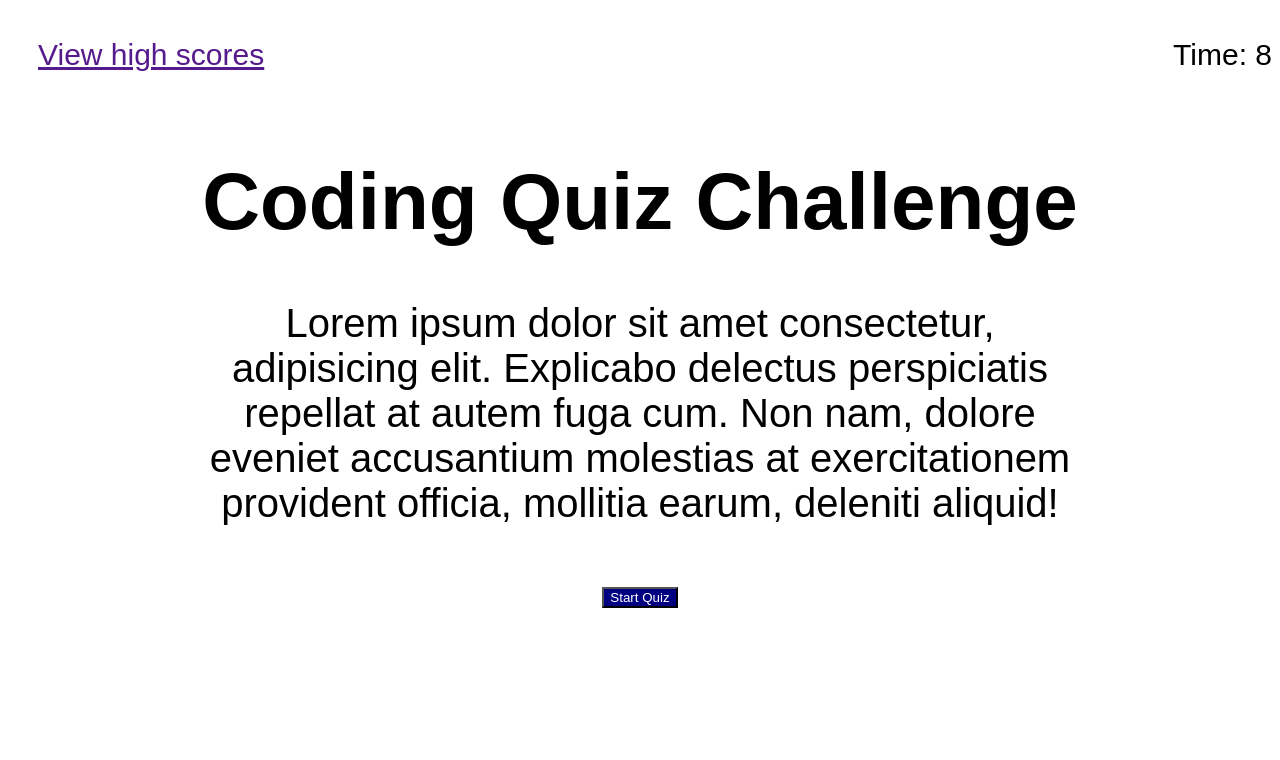
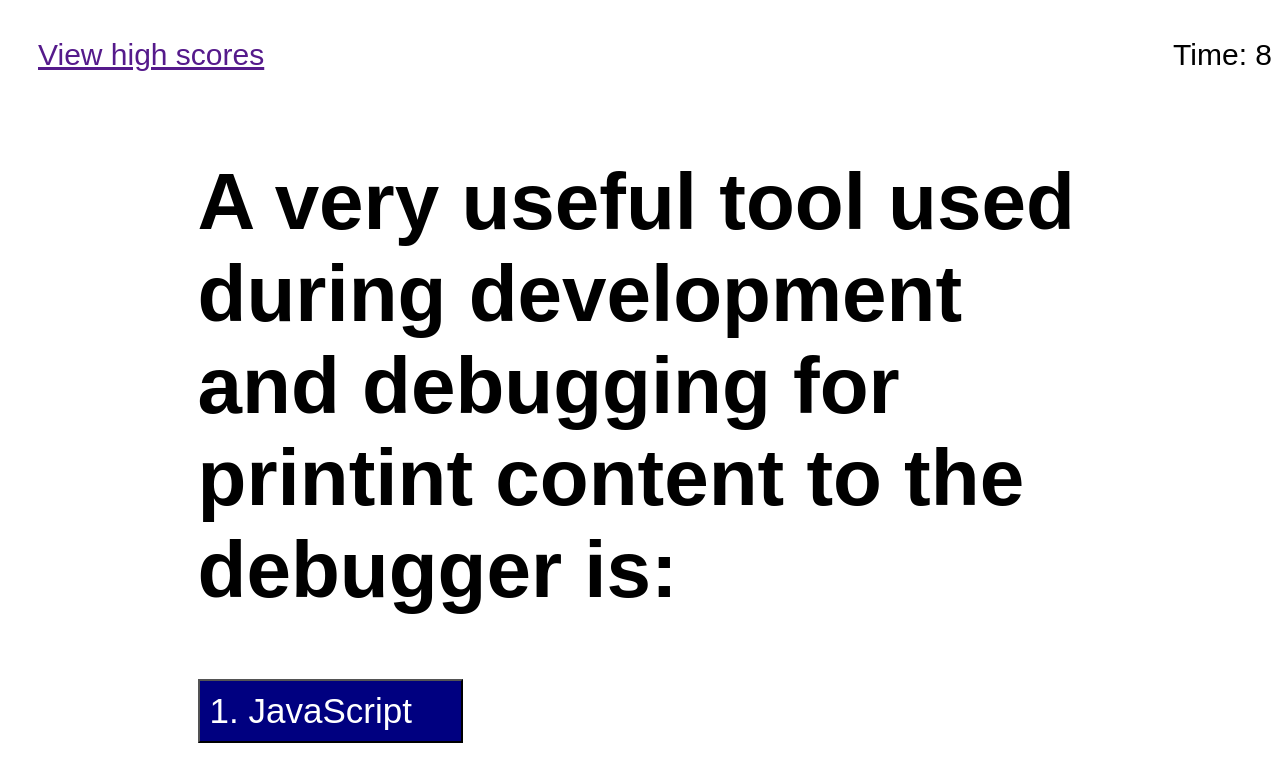
Before and after one commit to wfk-tokunaga/code-quiz, a plain HTML site: page index.html in a window 1280 px wide. Both pictures are taken after a click on the button "Start Quiz". Shown: the top 760 px of the page. Drawn offline with Linux system fonts and the light colour scheme.

Commit message:
added ability to answer questions

```diff
--- a/assets/css/style.css
+++ b/assets/css/style.css
@@ -16,8 +16,6 @@ header {
     margin: 30px;
 }
 
-
-
 .intro {
     font-size: 40px;
     margin: auto;
@@ -29,8 +27,22 @@ header {
 .btn {
     background-color: navy;
     color: white;
+    width: 30%;
+    height: auto;
+    font-size: 35px;
+    margin: 10px 0;
+    padding: 10px;
+    text-align: left;
 }
 
 .btn:hover {
     background-color: blueviolet;
 }
+
+.question {
+    font-size: 40px;
+    margin: auto;
+    width: 70%;
+    display: flex;
+    flex-direction: column;
+}
--- a/assets/js/script.js
+++ b/assets/js/script.js
@@ -1,34 +1,118 @@
-console.log(`First line`);
 var startBtnEl = document.querySelector(`.start-btn`);
 var timerEl = document.querySelector(`.timer`);
+var introEl = document.querySelector(`.intro`);
+
+var questionIndex = 0;
+
+var questions = [
+    {
+        questionText: "A very useful tool used during development and debugging for printint content to the debugger is:",
+        answers: [
+            "JavaScript",
+            "terminal/bash",
+            "for loops",
+            "console.log"
+        ],
+        correctAnswerIndex: 3
+    },
+    {
+        questionText: "String values must be enclosed within _____ when being assigned to variables.",
+        answers: [
+            "commas",
+            "curly brackets",
+            "quotes",
+            "parenthesis"
+        ],
+        correctAnswerIndex: 3
+    },
+    {
+        questionText: "Arrays in JavaScript can be used to store _____.",
+        answers: [
+            "numbers and strings",
+            "other arrays",
+            "booleans",
+            "all of the above"
+        ],
+        correctAnswerIndex: 3
+    }
+]
+
+
+// Hidden question element that will be appended to screen when quiz is started
+// Don't need to remake these elements each time, just need to change them
+var questionEl = document.createElement('div');
+questionEl.className = `question`;
+var questionTextEl = document.createElement(`h1`);
+questionEl.appendChild(questionTextEl);
+// set up question buttons
+var answer1El = document.createElement(`button`);
+answer1El.className = "btn";
+answer1El.setAttribute("data-answer-number", 0);
+questionEl.appendChild(answer1El);
+var answer2El = document.createElement(`button`);
+answer2El.className = "btn";
+answer2El.setAttribute("data-answer-number", 1);
+questionEl.appendChild(answer2El);
+var answer3El = document.createElement(`button`);
+answer3El.className = "btn";
+answer3El.setAttribute("data-answer-number", 2);
+questionEl.appendChild(answer3El);
+var answer4El = document.createElement(`button`);
+answer4El.className = "btn";
+answer4El.setAttribute("data-answer-number", 3);
+questionEl.appendChild(answer4El);
+
 var score = 0;
 var time = 10; //How long each quiz is
 var timeElapsed = 0;
-
-var decrementTimer = function () {
-    console.log(time - timeElapsed);
-    timeElapsed++;
-    if (timeElapsed === time) {
-        console.log("Time over!");
-        clearInterval()
-    }
-}
 
 // function that starts the quiz, sets counters to 0, starts the timer
 var startQuiz = function () {
     score = 0;
     time = 10;
 
+    // Start timer
     var timerIntervalID = setInterval(() => {
-        console.log(time - timeElapsed);
-        timeElapsed++;
-        timerEl.textContent = `Time: ${time - timeElapsed}`;
-        if (timeElapsed === time) {
+        time--;
+        timerEl.textContent = `Time: ${time} `;
+        if (questionIndex === questions.length - 1) {
+            // If user has answered all questions
+            console.log("Quiz finished!");
+            clearInterval(timerIntervalID);
+        }
+        else if (timeElapsed === time) {
             console.log("Time over!");
             clearInterval(timerIntervalID);
         }
     }, 1000);
     //show new question
+
+    // Hide the intro
+    introEl.remove();
+
+    document.body.appendChild(questionEl);
+    updateQuestion();
+}
+
+var updateQuestion = function () {
+    // console.log(questions[0]);
+    questionTextEl.textContent = questions[questionIndex].questionText;
+    answer1El.textContent = `1. ${questions[questionIndex].answers[0]}`;
+    answer2El.textContent = `2. ${questions[questionIndex].answers[1]}`;
+    answer3El.textContent = `3. ${questions[questionIndex].answers[2]}`;
+    answer4El.textContent = `4. ${questions[questionIndex].answers[3]}`;
+}
+
+var checkAnswer = function (event) {
+    var selectedAnswer = event.target;
+    console.log(`selected answer number: ${selectedAnswer.getAttribute("data-answer-number")}`);
+    console.log(questionIndex);
+    // Check to see the answer
+
+    questionIndex++;
+    updateQuestion();
 }
 
 startBtnEl.addEventListener(`click`, startQuiz);
+// Is there a better way to do this? I know I wanna propogate
+questionEl.addEventListener(`click`, checkAnswer);
```
Also changed, not shown: assets/questions.json (added, +32 -0 lines).
